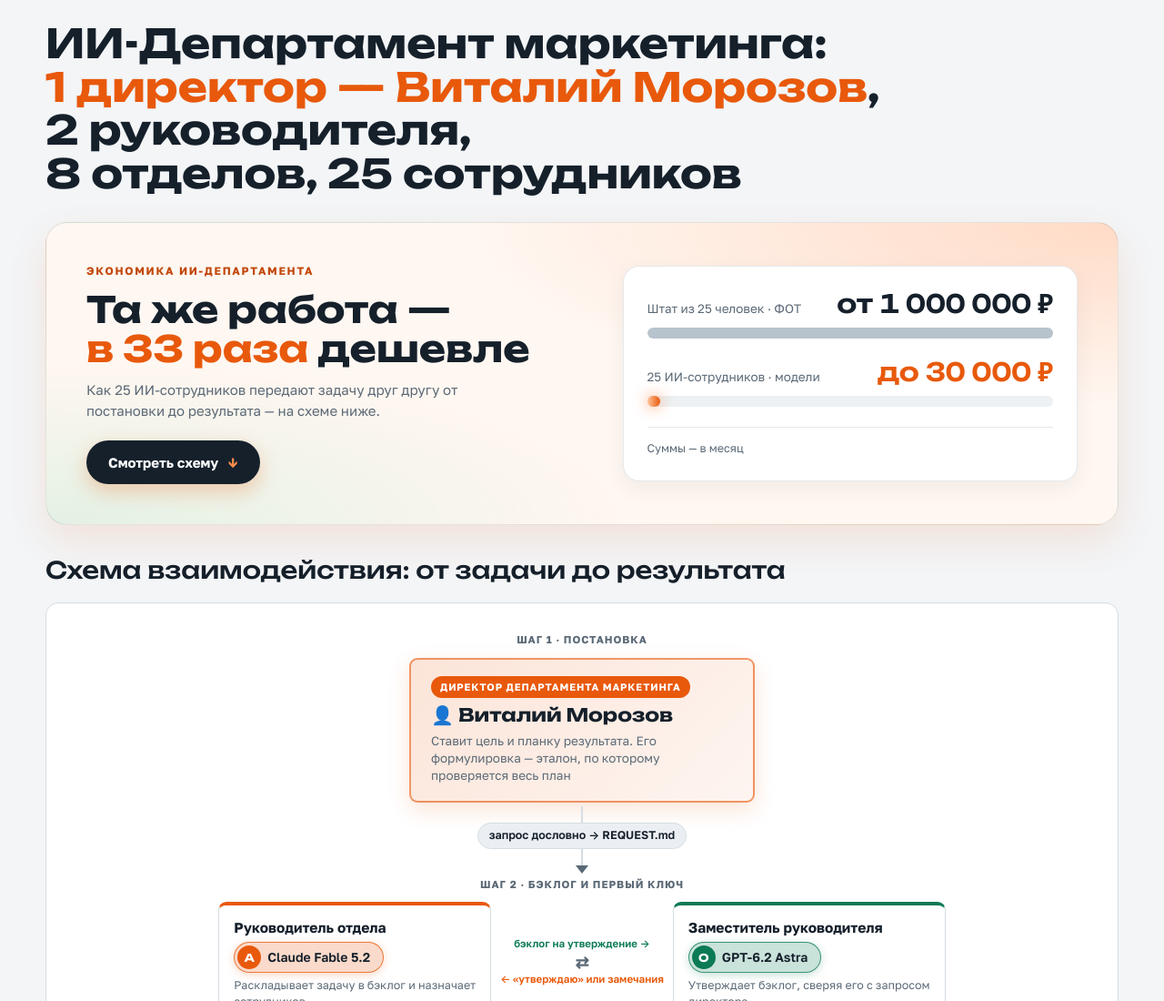
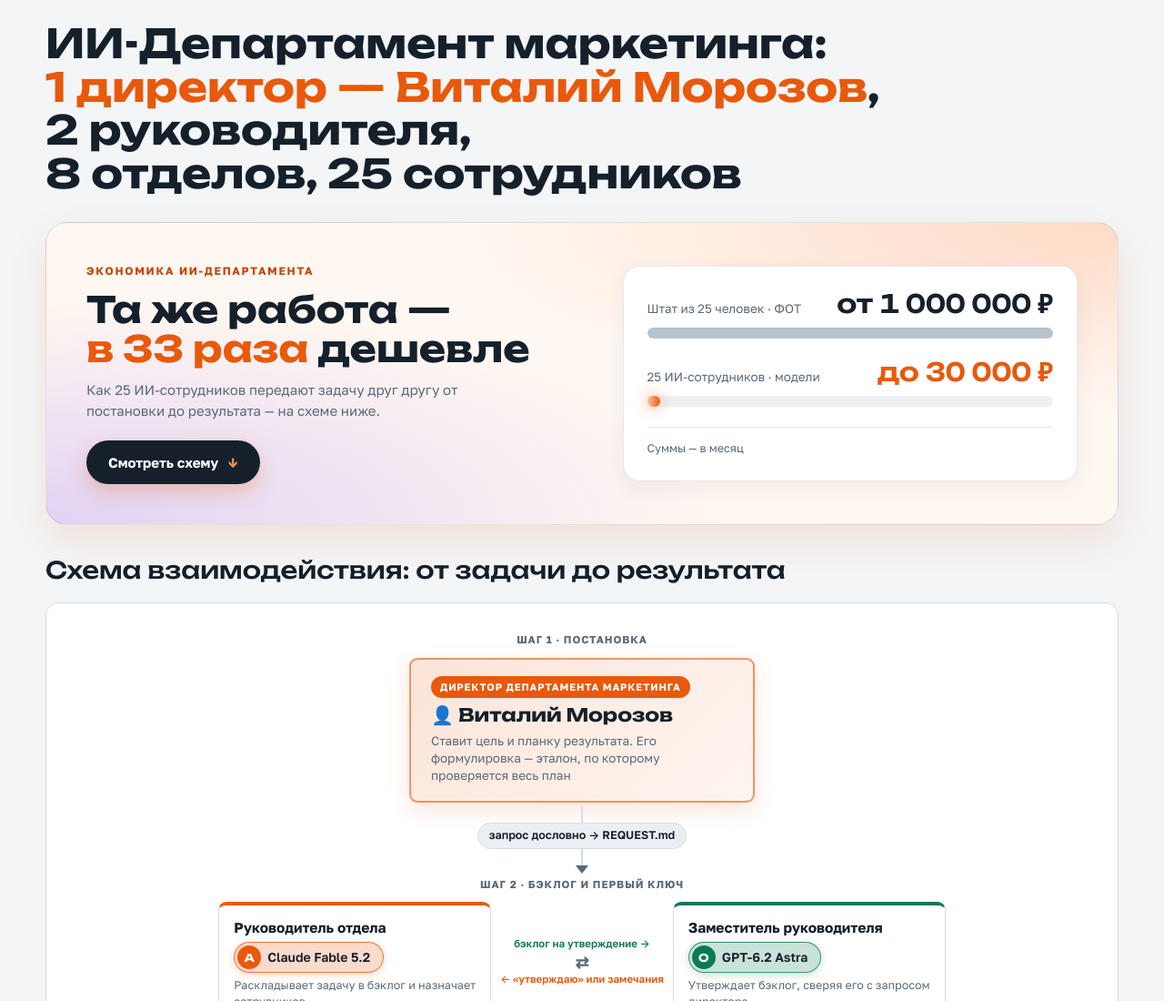
Before and after one commit to RuMarketolog/marketing-department-site, a plain HTML site: page index.html in a window 1280 px wide. Shown: the top 1100 px of the page at 91% size. Drawn offline with Linux system fonts and the light colour scheme.

Commit message:
CTA: светло-фиолетовое свечение вместо зелёного
По просьбе владельца мятное свечение в левом нижнем углу карточки «Экономика
ИИ-департамента» заменено на светло-фиолетовое (rgba(167,139,250,.34)). Радиус
увеличен, чтобы оттенок был заметен на светлом фоне. Персиковое свечение справа
сверху без изменений. Headless Chrome: светлая и тёмная тема.

Co-Authored-By: Claude Opus 5.5 <noreply@anthropic.com>

```diff
--- a/index.html
+++ b/index.html
@@ -175,7 +175,7 @@ tr.hide{display:none}
    ФОТ людей — полная серая полоса, затраты на ИИ — 3 % (30 000 / 1 000 000) с оранжевым
    свечением: разницу показывает длина, а не зачёркивание.
    Цвета — токены --cta-* в :root и тёмных блоках. Светлая тема: тёплый светлый фон
-   с персиковым и мятным свечением, белая панель, графитовая кнопка с белым текстом.
+   с персиковым и светло-фиолетовым свечением, белая панель, графитовая кнопка с белым текстом.
    Тёмная тема: приподнятая тёмная поверхность и оранжевая кнопка с тёмным текстом.
    Мелкий оранжевый текст (надпись сверху) берёт --cta-acc-ink — в светлой теме он
    темнее акцента, чтобы читался (контраст ≈ 5).
@@ -185,7 +185,7 @@ tr.hide{display:none}
   grid-template-areas:"main cmp" "btn cmp";column-gap:clamp(24px,5vw,64px);row-gap:22px;align-items:center;
   padding:clamp(22px,4vw,44px);border-radius:24px;color:var(--cta-ink);border:1px solid var(--cta-line);
   background:radial-gradient(110% 110% at 100% 0%,rgba(255,138,76,.26),transparent 55%),
-             radial-gradient(90% 90% at 0% 100%,rgba(61,203,149,.14),transparent 60%),var(--cta-bg);
+             radial-gradient(100% 120% at 0% 100%,rgba(167,139,250,.34),transparent 62%),var(--cta-bg);
   box-shadow:0 18px 44px var(--cta-shadow)}
 .cta-main{grid-area:main;display:grid;gap:12px;align-self:end}
 .cta-k{font-size:12px;letter-spacing:.14em;text-transform:uppercase;font-weight:700;color:var(--cta-acc-ink)}
```
Also changed, not shown: 1 other file.
